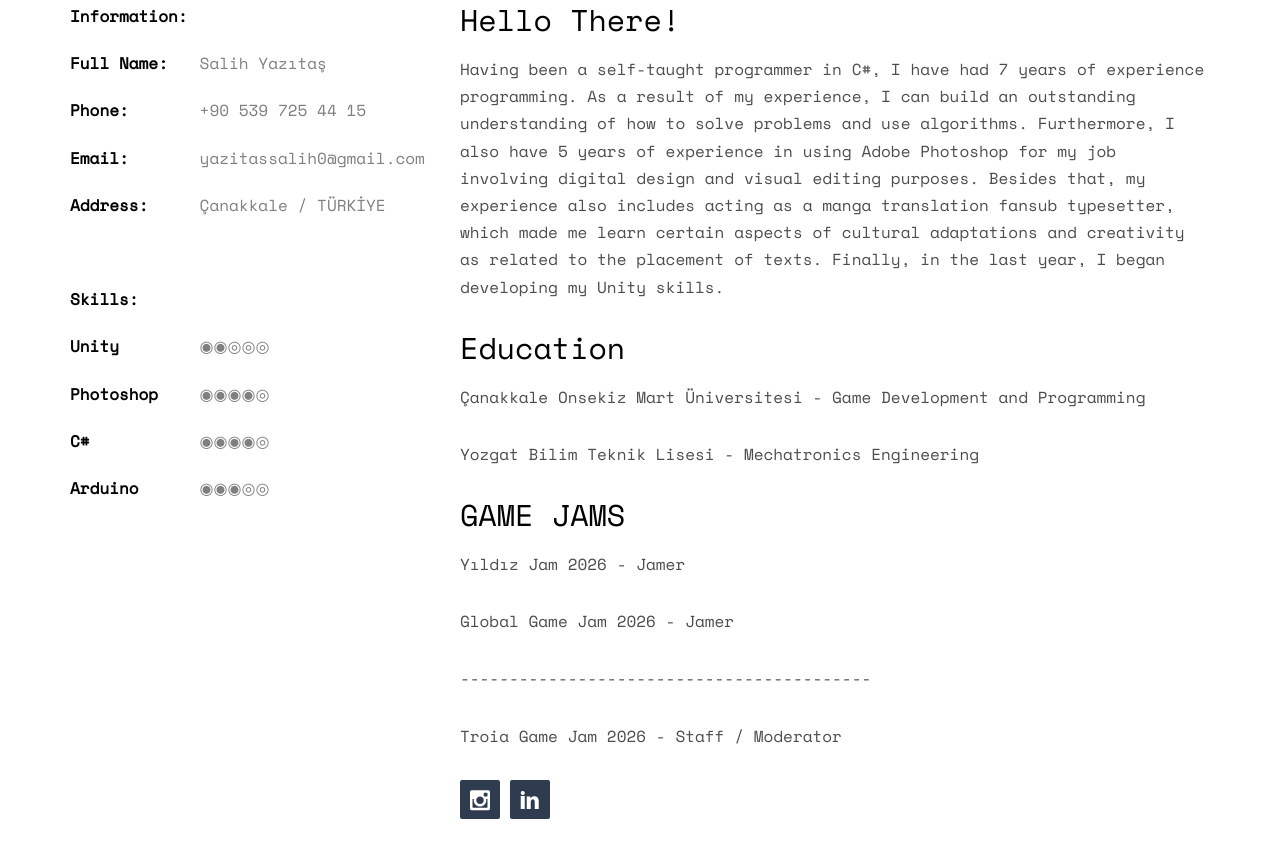
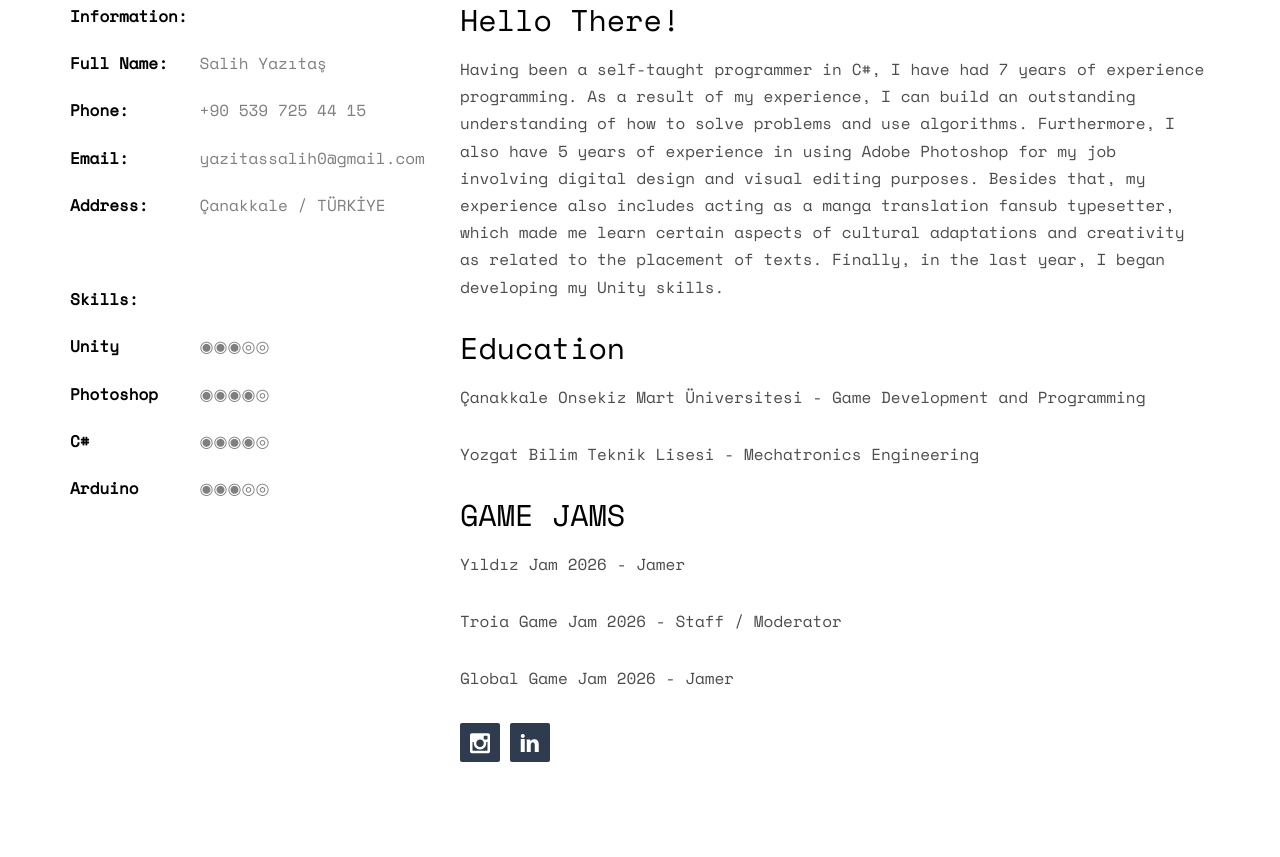
Before and after one commit to SalihYzts/SalihYzts.github.io, a plain HTML site: page index.html in a window 1280 px wide. Shown: the part 1069-1926 px from the top of the page. Drawn offline with nearby package versions, Linux system fonts and the light colour scheme; files whose address does not match are found by name.

Commit message:
Update index.html

```diff
--- a/index.html
+++ b/index.html
@@ -79,7 +79,7 @@
 						<li><span class="first-block">Address:</span><span class="second-block">Çanakkale / TÜRKİYE</span></li>
 						<li><span class="first-block"></span><span class="second-block"></span></li>
 						<li><span class="first-block">Skills:</span><span class="second-block"></span></li>
-						<li><span class="first-block">Unity</span><span class="second-block">◉◉◎◎◎</span></li>
+						<li><span class="first-block">Unity</span><span class="second-block">◉◉◉◎◎</span></li>
 						<li><span class="first-block">Photoshop</span><span class="second-block">◉◉◉◉◎</span></li>
 						<li><span class="first-block">C#</span><span class="second-block">◉◉◉◉◎</span></li>
 						<li><span class="first-block">Arduino</span><span class="second-block">◉◉◉◎◎</span></li>
@@ -93,9 +93,8 @@
 					<p>Yozgat Bilim Teknik Lisesi               - Mechatronics Engineering</p>
 					<h2>GAME JAMS</h2>
 					<p>Yıldız Jam 2026                          - Jamer</p>
+					<p>Troia Game Jam 2026                      - Staff / Moderator</p>
 					<p>Global Game Jam 2026                     - Jamer</p>
-					<p>------------------------------------------</p>
-					<p>Troia Game Jam 2026                      - Staff / Moderator</p>
 					<p>
 						<ul class="fh5co-social-icons">
 							<li><a href="https://www.instagram.com/thesalh_/"><i class="icon-instagram2"></i></a></li>
```
